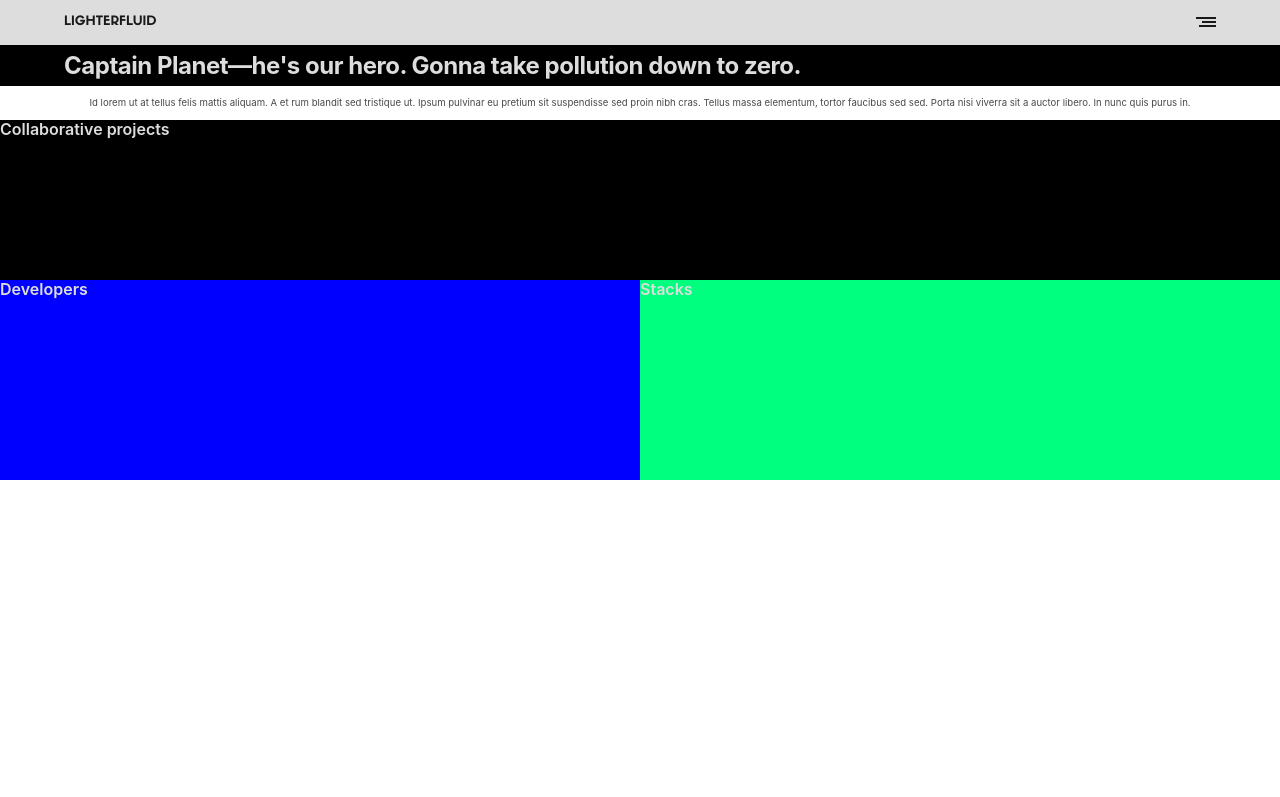
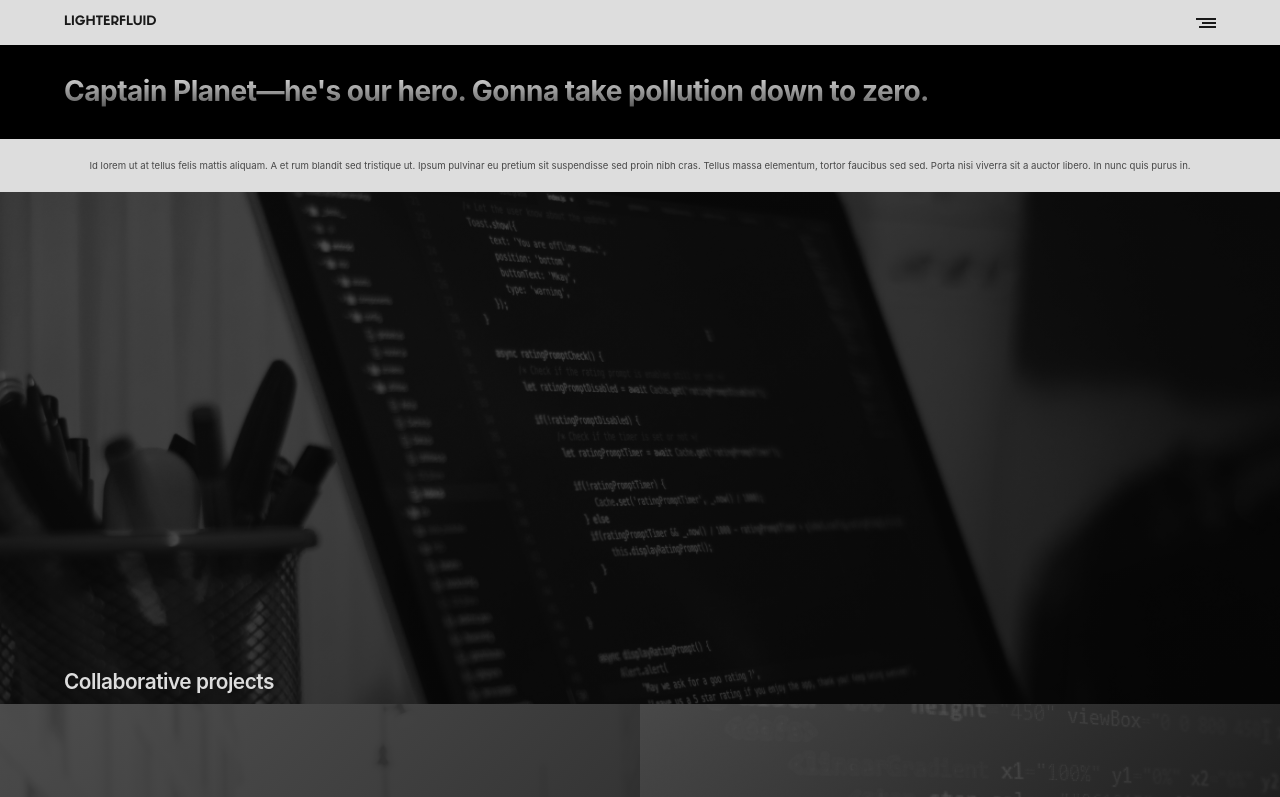
Before and after one commit to winslowdev/lighterfluid, a React (Create React App) app: page / in a window 1280 px wide. Shown: the top 797 px of the page. Built offline with nearby package versions, Linux system fonts and the light colour scheme.

Commit message:
significant styling changes made to home

```diff
--- a/src/App.js
+++ b/src/App.js
@@ -2,15 +2,37 @@ import React, { Component } from 'react';
 import { BrowserRouter as Router, Route, Link } from 'react-router-dom';
 import { Home } from './components/Home.js'
 import { Developers } from './components/Developers.js'
+import { Skills } from './components/Skills.js'
+import { Projects } from './components/Projects.js'
 
 export default class App extends Component {
     constructor(props) {
         super(props)
         this.state = {
-            isShowNavigation: false
+            isShowNavigation: false,
+            dimensions: {
+                rectangleHeight: '',
+                squareHeight: ''
+            },
+            pageTitles: {
+                developers: 'Developers & designers',
+                projects: 'Collaborative projects',
+                skills: 'Stacks, languages & frameworks'
+            },
         }
+        this.findDimensions = this.findDimensions.bind(this)
         this.navigate = this.navigate.bind(this)
         this.toggleNavbar = this.toggleNavbar.bind(this)
+    }
+
+    findDimensions() {
+        this.setState({
+            dimensions: {
+                ...this.state.dimensions,
+                rectangleHeight: window.innerWidth * 0.4,
+                squareHeight: window.innerWidth * 0.5
+            }
+        })
     }
 
     navigate(type, address) {
@@ -25,6 +47,11 @@ export default class App extends Component {
         this.setState({
             isShowNavigation: !this.state.isShowNavigation
         })
+    }
+
+    componentDidMount() {
+        this.findDimensions()
+        window.addEventListener("resize", this.findDimensions)
     }
 
     render() {
@@ -51,19 +78,25 @@ export default class App extends Component {
                 </header>
 
 
-
-
-
-
                 <Route
                     path="/" exact
                     render={(props) => <Home {...props}
                         navigate={this.navigate}
+                        dimensions={this.state.dimensions}
+                        pageTitles={this.state.pageTitles}
                     />} />
+
+                <Route
+                    path="/projects" exact
+                    render={(props) => <Projects {...props} navigate={this.navigate} dimensions={this.state.dimensions} />} />
 
                 <Route
                     path="/developers" exact
                     render={(props) => <Developers {...props} navigate={this.navigate} />} />
+
+                <Route
+                    path="/skills" exact
+                    render={(props) => <Skills {...props} navigate={this.navigate} />} />
             </Router>
         )
     }
--- a/src/components/Developers.js
+++ b/src/components/Developers.js
@@ -1,16 +1,13 @@
 import React, { Component } from 'react';
-import { FullWidthTile, HalfWidthTile } from './Snacks'
+import { HeaderInformation } from './Snacks'
 
 export class Developers extends Component {
     render() {
         return (
             <React.Fragment>
-                <aside>
-                    <div className="container" id="developers">
-                        <h1>Developers & designers</h1>
-                        <p>We are a network of freelance developers located throughout the United States—from sea to shining C#.</p>
-                    </div>
-                </aside>
+                <HeaderInformation
+                    pageTitle="Developers & designers"
+                    pageDescription="We are a network of freelance developers located throughout the United States—from sea to shining C#." />
             </React.Fragment>
         )
     }
--- a/src/components/Home.js
+++ b/src/components/Home.js
@@ -1,5 +1,5 @@
 import React, { Component } from 'react';
-import { FullWidthTile, HalfWidthTile } from './Snacks'
+import { RectangleTile, SquareTile } from './Snacks'
 
 export class Home extends Component {
     render() {
@@ -7,7 +7,7 @@ export class Home extends Component {
             <React.Fragment>
                 <aside className="home">
                     <div id="superhero" className="container">
-                        <h3>Captain Planet—he's our hero. Gonna take pollution down to zero.</h3>
+                        <h2>Captain Planet—he's our hero. Gonna take pollution down to zero.</h2>
                     </div>
                 </aside>
 
@@ -15,21 +15,29 @@ export class Home extends Component {
 
                 <p>Id lorem ut at tellus felis mattis aliquam. A et rum blandit sed tristique ut. Ipsum pulvinar eu pretium sit suspendisse sed proin nibh cras. Tellus massa elementum, tortor faucibus sed sed. Porta nisi viverra sit a auctor libero. In nunc quis purus in.</p>
 
-                <FullWidthTile
-                    title="Collaborative projects"
-                    address="/collaborations"
-                    imageClass="black" />
+                <RectangleTile
+                    address="/projects"
+                    gradientStyle="gradient-1"
+                    image={require('../images/stock/workspace.jpg')}
+                    navigate={this.props.navigate}
+                    dimensions={this.props.dimensions}
+                    title={this.props.pageTitles.projects} />
 
                 <div className="double-tiles">
-                    <HalfWidthTile
-                        title="Developers"
+                    <SquareTile
                         address="/developers"
+                        gradientStyle="gradient-2"
+                        image={require('../images/stock/fake-cyclist.jpg')}
                         navigate={this.props.navigate}
-                        imageClass="blue" />
-                    <HalfWidthTile
-                        title="Stacks"
+                        dimensions={this.props.dimensions}
+                        title={this.props.pageTitles.developers} />
+                    <SquareTile
                         address="/skills"
-                        imageClass="green" />
+                        gradientStyle="gradient-3"
+                        image={require('../images/stock/code-sample.jpg')}
+                        navigate={this.props.navigate}
+                        dimensions={this.props.dimensions}
+                        title={this.props.pageTitles.skills} />
                 </div>
             </React.Fragment>
         )
--- /dev/null
+++ b/src/components/Projects.js
@@ -0,0 +1,25 @@
+import React, { Component } from 'react';
+import { HeaderInformation, RectangleTile } from './Snacks'
+
+export class Projects extends Component {
+    render() {
+        return (
+            <React.Fragment>
+                <HeaderInformation
+                    pageTitle="Collaborative projects"
+                    pageDescription="We work independently, but periodically, we come together to collaborate on a project—whether it’s for fun or for a client." />
+
+                <main className="project-cards">
+                    <div className="project-card">
+                        <RectangleTile
+                            address="/projects"
+                            imageClass="black"
+                            navigate={this.props.navigate}
+                            dimensions={this.props.dimensions}
+                            title="John Q. Citizen portfolio redesign" />
+                    </div>
+                </main>
+            </React.Fragment>
+        )
+    }
+}
--- /dev/null
+++ b/src/components/Skills.js
@@ -0,0 +1,26 @@
+import React, { Component } from 'react';
+import { HeaderInformation } from './Snacks'
+
+export class Skills extends Component {
+    render() {
+        return (
+            <React.Fragment>
+                <HeaderInformation
+                    pageTitle="Stacks, languages & framework"
+                    pageDescription="We all speak English. Some of us know Korean or German. But we also have working knowledge of React, AngularJS, SQL, and the list goes on." />
+
+                    <div className="skills-grid">
+                        <div className="skill">HTML5</div>
+                        <div className="skill">MongoDB</div>
+                        <div className="skill">Wireframes & mockups</div>
+                        <div className="skill">CSS3</div>
+                        <div className="skill">React Native</div>
+                        <div className="skill">PostgreSQL</div>
+                        <div className="skill">SASS</div>
+                        <div className="skill">Bcrypt</div>
+                        <div className="skill">Git</div>
+                    </div>
+            </React.Fragment>
+        )
+    }
+}
--- a/src/components/Snacks.js
+++ b/src/components/Snacks.js
@@ -1,23 +1,54 @@
 import React, { Component } from 'react';
+import { CoverageMap } from 'istanbul-lib-coverage';
 
-export class FullWidthTile extends Component {
+// PAGE TITLE, PAGE DESCRIPTION
+export class HeaderInformation extends Component {
+    render() {
+        return (
+            <aside className="page-info">
+                <div className="container" id="developers">
+                    <h1>{this.props.pageTitle}</h1>
+                    <p>{this.props.pageDescription}</p>
+                </div>
+            </aside>
+        )
+    }
+}
+
+export class RectangleTile extends Component {
     render() {
         return (
             <div className={`rect-tile ${this.props.imageClass}`}
+                style={{
+                    backgroundImage: `url(${this.props.image})`,
+                    backgroundRepeat: 'no-repeat',
+                    backgroundSize: 'cover',
+                    height: this.props.dimensions.rectangleHeight + 'px',
+                }}
                 onClick={() => { { this.props.navigate("internal", this.props.address) } }}>
-                <h4>{this.props.title}</h4>
+                <div className={`tile-cover ${this.props.gradientStyle}`}>
+                    <h3>{this.props.title}</h3>
+                </div>
             </div>
         )
     }
 }
 
-export class HalfWidthTile extends Component {
+export class SquareTile extends Component {
     render() {
         return (
             <div
                 className={`square-tile ${this.props.imageClass}`}
+                style={{
+                    backgroundImage: `url(${this.props.image})`,
+                    backgroundRepeat: 'no-repeat',
+                    backgroundSize: 'cover',
+                    height: this.props.dimensions.squareHeight + 'px',
+                }}
                 onClick={() => { { this.props.navigate("internal", this.props.address) } }}>
-                <h4>{this.props.title}</h4>
+                <div className={`tile-cover ${this.props.gradientStyle}`}>
+                    <h3>{this.props.title}</h3>
+                </div>
             </div>
         )
     }
--- a/src/css/index.css
+++ b/src/css/index.css
@@ -13,6 +13,7 @@
     --darkgrey: #191919;
     --grey: #484848;
     --lightgrey: #dddddd;
+    --jewmint: #2d9c8f;
 }
 
 .container {
@@ -22,52 +23,11 @@
 
 body {
     margin: 0;
+    background-color: var(--lightgrey);
     font-family: -apple-system, BlinkMacSystemFont, 'Basier Square Regular', sans-serif;
 }
 
-h3 {
-    margin: 0;
-    font-size: 1.5rem;
-    color: var(--lightgrey);
-    font-weight: 700;
-    line-height: 130%;
-    letter-spacing: -0.03rem;
-}
 
-h4 {
-    font-weight: 600;
-    color: var(--lightgrey);
-    margin: 0;
-}
-
-h5 {
-    margin: 0;
-    font-size: 1rem;
-    color: var(--lightgrey);
-    font-weight: 600;
-    line-height: 130%;
-    /* letter-spacing: 1rem; */
-    width: 100%;
-    text-align: right;
-}
-
-
-h6 {
-    color: var(--darkgrey);
-    font-family: "Sifonn Pro", sans-serif;
-    text-transform: uppercase;
-    font-size: 0.8rem;
-    margin: 0;
-}
-
-p {
-    font-size: 0.6rem;
-    padding: 10px 15px;
-    text-align: center;
-    line-height: 140%;
-    color: var(--grey);
-    margin: 0;
-}
 
 
 .navigation {
@@ -131,11 +91,12 @@ p {
     height: 20vh;
     background-color: black;
     color: var(--lightgrey);
+    filter: grayscale(100%);
 }
 
 .square-tile {
     width: 50%;
-    height: 25vh;
+    filter: grayscale(100%);
 }
 
 .navigation-menu {
@@ -153,12 +114,18 @@ p {
 
 header {
     width: 100%;
-    height: 45px;
+    height: 40px;
     display: flex;
     flex-direction: row;
     justify-content: center;
     align-items: center;
     background-color: var(--lightgrey);
+}
+
+@media screen and (min-width: 375px) {
+    header {
+        height: 45px;
+    }
 }
 
 #header, #superhero {
@@ -168,22 +135,15 @@ header {
     align-items: center;
 }
 
-/* #superhero {
+#superhero {
     padding: 25px 0;
-} */
+}
 
 .home {
     background-color: var(--black);
 }
 
-h1 {
-    color: var(--darkgrey);
-    font-size: 2.5rem;
-    font-weight: 800;
-    letter-spacing: -0.03rem;
-    line-height: 90%;
-    margin: 0;
-}
+
 
 aside {
     padding: 5px 0;
@@ -198,3 +158,175 @@ aside p {
     margin: 10px 0;
     width: 100%;
 }
+
+.skills-grid {
+    display: flex;
+    flex-direction: row;
+    justify-content: flex-start;
+    align-items: flex-start;
+    flex-wrap: wrap;
+    width: 90%;
+    margin: 0 auto;
+}
+
+.skill:first-of-type {
+    margin: 0;
+    margin-right: 5px;
+    margin-bottom: 5px;
+}
+
+.skill {
+    background-color: var(--darkgrey);
+    padding: 5px 7px;
+    border-radius: 3px;
+    border: none;
+    color: var(--lightgrey);
+    font-size: 0.6rem;
+    font-weight: 600;
+    margin-right: 5px;
+    margin-bottom: 5px;
+}
+
+
+
+.skill:hover {
+    background-color: var(--jewmint);
+}
+
+
+
+
+/*  */
+
+.page-info {
+    padding: 10px 0;
+}
+
+
+.project-cards {
+    display: flex;
+    flex-direction: column;
+    justify-content: flex-start;
+    align-items: flex-start;
+    width: 100%;
+}
+
+.project-card {
+    width: 100%;
+}
+
+
+/* ====================== TEXT & FONT */
+/* ====================== TEXT & FONT */
+
+h1, h2, h3, h6 {
+    margin: 0;
+}
+
+/* page title */
+h1 {
+    color: var(--darkgrey);
+    font-size: 2.25rem;
+    font-weight: 800;
+    letter-spacing: -0.03rem;
+    line-height: 90%;
+}
+
+
+/* bold hero title */
+h2 {
+    color: var(--lightgrey);
+    background: -webkit-linear-gradient(#dddddd, rgba(221, 221, 221, 0.37));
+    font-size: 1.75rem;
+    font-weight: 700;
+    letter-spacing: -0.03rem;
+    line-height: 120%;
+    -webkit-background-clip: text;
+    -webkit-text-fill-color: transparent;
+}
+
+/* tile title */
+h3 {
+    color: var(--lightgrey);
+    font-size: 1.3rem;
+    font-weight: 600;
+    letter-spacing: -0.03rem;
+    margin-bottom: 10px;
+    margin-left: 5%;
+}
+
+.rect-tile h3 {
+    width: 40%;
+}
+
+
+/* APP TITLE ONLY */
+h6 {
+    color: var(--darkgrey);
+    font-family: "Sifonn Pro", sans-serif;
+    font-size: 0.8rem;
+    line-height: 115%;
+    text-transform: uppercase;
+}
+
+
+
+
+h4 {
+    font-weight: 600;
+    color: var(--lightgrey);
+    margin: 0;
+}
+
+h5 {
+    margin: 0;
+    font-size: 1rem;
+    color: var(--lightgrey);
+    font-weight: 600;
+    line-height: 130%;
+    /* letter-spacing: 1rem; */
+    width: 100%;
+    text-align: right;
+}
+
+
+
+
+p {
+    font-size: 0.6rem;
+    padding: 20px 15px;
+    text-align: center;
+    line-height: 140%;
+    color: var(--grey);
+    margin: 0;
+}
+
+
+/*  */
+.square-image-cover {
+    position: relative;
+    width: 100%;
+    z-index: 1111;
+}
+
+.tile-cover {
+    position: relative;
+    z-index: 1111;
+    height: 100%;
+    display: flex;
+    flex-direction: row;
+    justify-content: flex-start;
+    align-items: flex-end;
+}
+
+.gradient-1 {
+    background-image: linear-gradient(to bottom right, #000000a4, #000000ce);
+}
+
+.gradient-2 {
+    background-image: linear-gradient(to bottom right, #444444ec, #000000e0);
+}
+
+.gradient-3 {
+    background-image: linear-gradient(to bottom right, #555555bb, #000000);
+}
```
Also changed, not shown: src/images/stock/fake-cyclist.jpg (added), src/images/stock/workspace.jpg (added).
